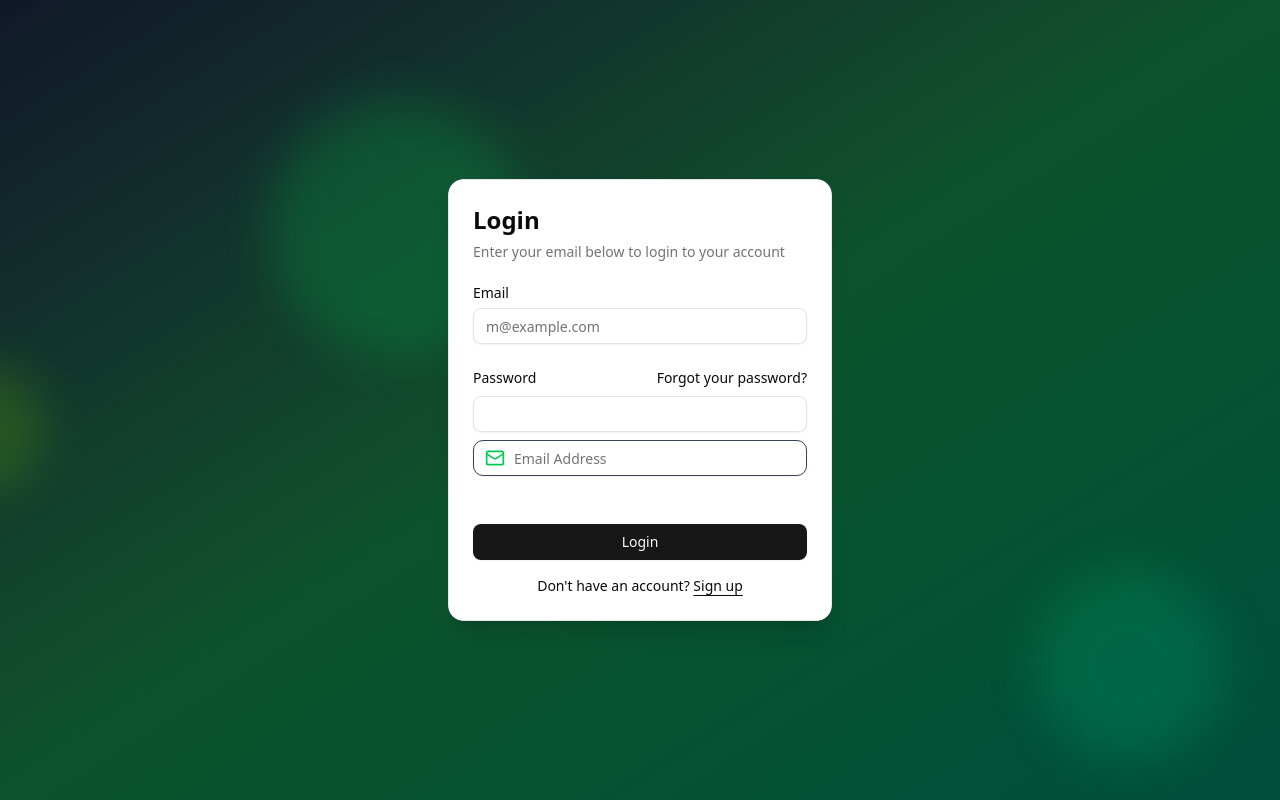
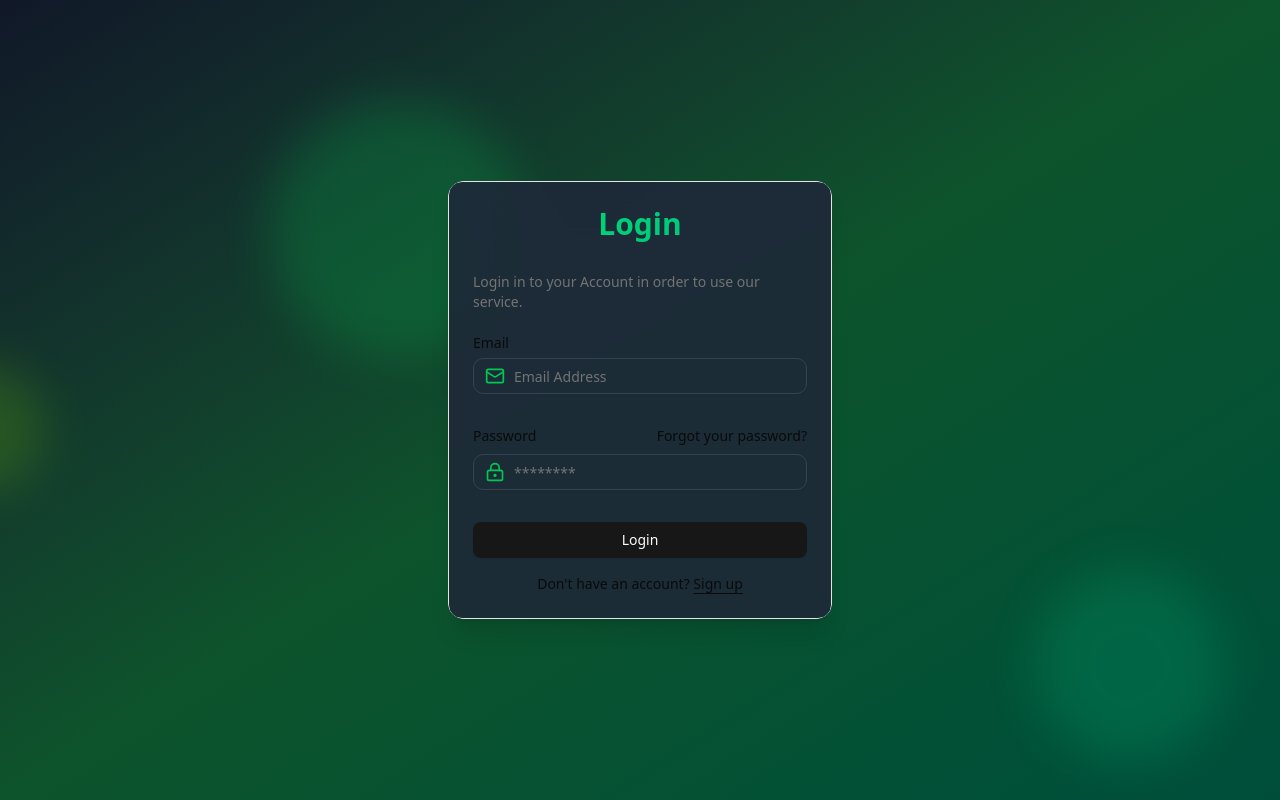
Before and after one commit to kapetanidis-nikos/mern-marketplace, a React (Vite) app in the folder client/: page /login in a window 1280 px wide. Built offline with nearby package versions, Linux system fonts and the light colour scheme.

Commit message:
Client: Create CardWrapper component

```diff
--- a/client/src/components/auth/LoginForm.jsx
+++ b/client/src/components/auth/LoginForm.jsx
@@ -1,52 +1,24 @@
-import { cn } from "@/lib"
-import { Button } from "@/components/ui/button"
-import {
-  Card,
-  CardContent,
-  CardDescription,
-  CardHeader,
-  CardTitle,
-} from "@/components/ui/card"
-import { Input } from "@/components/ui/input"
-import { Label } from "@/components/ui/label"
-import { Link } from "react-router-dom"
-import { motion } from "framer-motion";
-import IconInput from "../general/IconInput"
-import { Mail } from "lucide-react"
+import { cn } from '@/lib';
+import { Button } from '@/components/ui/button';
+import CardWrapper from '../general/CardWrapper';
+import { Label } from '@/components/ui/label';
+import { Link } from 'react-router-dom';
+import IconInput from '../general/IconInput';
+import { Mail, LockKeyhole } from 'lucide-react';
 
-
-export default function LoginForm({
-    className,
-    ...props
-  }) {
-
-
+export default function LoginForm({ className, ...props }) {
   return (
-    <div className={cn("flex flex-col gap-6", className)} {...props}>
-    <motion.div
-			initial={{ opacity: 0, y: 20 }}
-			animate={{ opacity: 1, y: 0 }}
-			transition={{ duration: 0.5 }}
-			className='max-w-md w-full bg-gray-800 bg-opacity-50 backdrop-filter backdrop-blur-xl rounded-2xl shadow-xl overflow-hidden'
+    <div className={cn('flex flex-col gap-4', className)} {...props}>
+      <CardWrapper
+        title={'Login'}
+        description={'Login in to your Account in order to use our service.'}
+        shouldAnimate={true}
       >
-      <Card>
-        <CardHeader>
-          <CardTitle className="text-2xl">Login</CardTitle>
-          <CardDescription>
-            Enter your email below to login to your account
-          </CardDescription>
-        </CardHeader>
-        <CardContent>
         <form>
-            <div className="flex flex-col gap-6">
+          <div className="flex flex-col gap-2">
             <div className="grid gap-2">
               <Label htmlFor="email">Email</Label>
-                <Input
-                  id="email"
-                  type="email"
-                  placeholder="m@example.com"
-                  required
-                />
+              <IconInput icon={Mail} id="email" type="email" placeholder="Email Address" />
             </div>
             <div className="grid gap-2">
               <div className="flex items-center">
@@ -58,25 +30,20 @@ export default function LoginForm({
                   Forgot your password?
                 </a>
               </div>
-                <Input id="password" type="password" required />
-                <IconInput icon={Mail}
-						type='email'
-						placeholder='Email Address'/>
+              <IconInput icon={LockKeyhole} id="password" type="password" placeholder="********" />
             </div>
             <Button type="submit" className="w-full">
               Login
             </Button>
           </div>
           <div className="mt-4 text-center text-sm">
-              Don&apos;t have an account?{" "}
+            Don&apos;t have an account?{' '}
             <Link to="/signup" className="underline underline-offset-4">
               Sign up
             </Link>
           </div>
         </form>
-        </CardContent>
-      </Card>
-      </motion.div>
+      </CardWrapper>
     </div>
-  )
+  );
 }
--- a/client/src/components/auth/SignUpForm.jsx
+++ b/client/src/components/auth/SignUpForm.jsx
@@ -1,53 +1,49 @@
-import { cn } from "@/lib/utils"
-import { Button } from "@/components/ui/button"
-import { Card, CardContent, CardDescription, CardHeader, CardTitle } from "@/components/ui/card"
-import { Input } from "@/components/ui/input"
-import { Label } from "@/components/ui/label"
-import { Link } from "react-router-dom"
+import { cn } from '@/lib/utils';
+import { Button } from '@/components/ui/button';
+import { Label } from '@/components/ui/label';
+import IconInput from '../general/IconInput';
+import CardWrapper from '../general/CardWrapper';
+import { Link } from 'react-router-dom';
+import { Mail, LockKeyhole, User } from 'lucide-react';
 
-export default function SignUpForm({
-    className,
-    ...props
-  }) {
+export default function SignUpForm({ className, ...props }) {
   return (
-    <div className={cn("flex flex-col gap-6", className)} {...props}>
-    <Card>
-        <CardHeader>
-          <CardTitle className="text-2xl">Sign Up</CardTitle>
-          <CardDescription>Create an account to get started</CardDescription>
-        </CardHeader>
-        <CardContent>
+    <div className={cn('flex flex-col gap-4', className)} {...props}>
+      <CardWrapper
+        title={'Sign Up'}
+        description={'Create an account to get started.'}
+        shouldAnimate={true}
+      >
         <form>
-            <div className="flex flex-col gap-6">
+          <div className="flex flex-col gap-2">
             <div className="grid gap-2">
               <Label htmlFor="name">Name</Label>
-                <Input id="name" type="text" placeholder="John Doe" required />
+              <IconInput icon={User} id="user" type="text" placeholder="John Doe" />
             </div>
             <div className="grid gap-2">
               <Label htmlFor="email">Email</Label>
-                <Input id="email" type="email" placeholder="m@example.com" required />
+              <IconInput icon={Mail} id="email" type="email" placeholder="Email Address" />
             </div>
             <div className="grid gap-2">
               <Label htmlFor="password">Password</Label>
-                <Input id="password" type="password" required />
+              <IconInput icon={LockKeyhole} id="password" type="password" placeholder="********" />
             </div>
             <div className="grid gap-2">
               <Label htmlFor="confirmPassword">Confirm Password</Label>
-                <Input id="confirmPassword" type="password" required />
+              <IconInput icon={LockKeyhole} id="password" type="password" placeholder="********" />
             </div>
             <Button type="submit" className="w-full">
               Sign Up
             </Button>
           </div>
           <div className="mt-4 text-center text-sm">
-              Already have an account?{" "}
+            Already have an account?{' '}
             <Link to="/login" className="underline underline-offset-4">
               Login
             </Link>
           </div>
         </form>
-        </CardContent>
-      </Card>
+      </CardWrapper>
     </div>
-  )
+  );
 }
--- /dev/null
+++ b/client/src/components/general/CardWrapper.jsx
@@ -0,0 +1,35 @@
+import { Card, CardContent, CardDescription, CardHeader, CardTitle } from '@/components/ui/card';
+import { motion } from 'framer-motion';
+
+export default function CardWrapper({ title, description, shouldAnimate, children }) {
+  const content = (
+    <Card className="bg-gray-800/90">
+      <CardHeader>
+        <CardTitle className="text-3xl font-bold mb-6 text-center bg-gradient-to-r from-green-400 to-emerald-500 text-transparent bg-clip-text">
+          {title}
+        </CardTitle>
+        <CardDescription>{description}</CardDescription>
+      </CardHeader>
+      <CardContent>{children}</CardContent>
+    </Card>
+  );
+
+  return (
+    <>
+      {shouldAnimate ? (
+        <motion.div
+          initial={{ opacity: 0, y: 20 }}
+          animate={{ opacity: 1, y: 0 }}
+          transition={{ duration: 0.5 }}
+          className="max-w-md w-full backdrop-filter backdrop-blur-xl rounded-2xl shadow-xl overflow-hidden"
+        >
+          {content}
+        </motion.div>
+      ) : (
+        <div className="max-w-md w-full backdrop-filter backdrop-blur-xl rounded-2xl shadow-xl overflow-hidden">
+          {content}
+        </div>
+      )}
+    </>
+  );
+}
```
Lines whose indentation alone changed are shown as unchanged.
